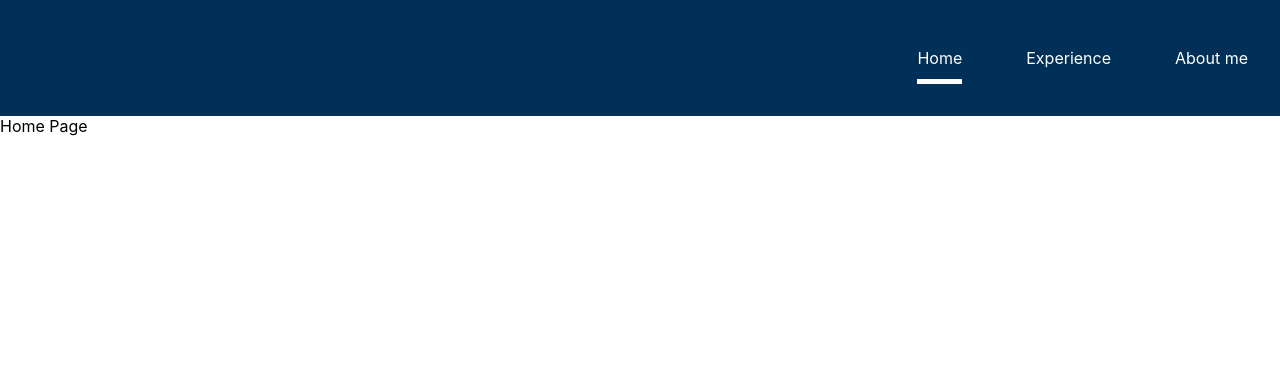
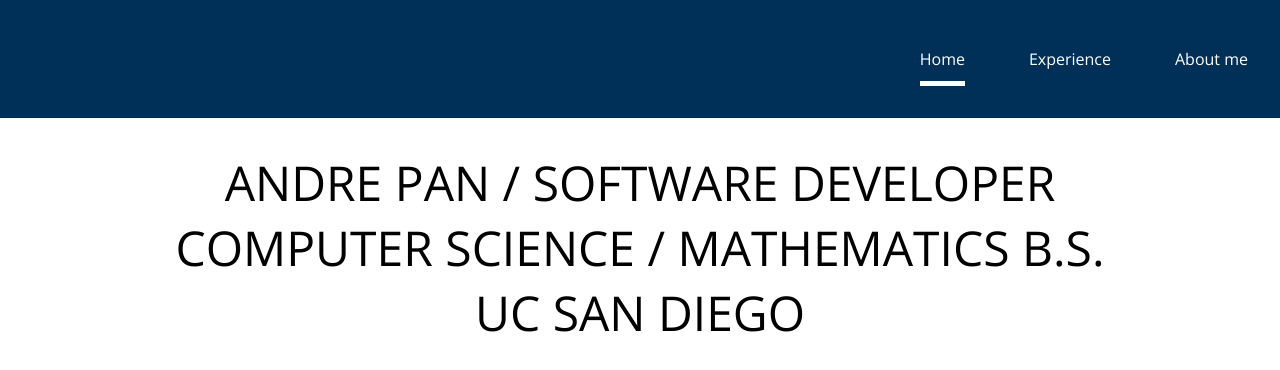
Before and after one commit to andre-pan/andre-pan.github.io, a React (Create React App) app: page /home in a window 1280 px wide. Shown: the top 370 px of the page. Built offline with nearby package versions, Linux system fonts and the light colour scheme.

Commit message:
home text + font family

```diff
--- a/src/App.css
+++ b/src/App.css
@@ -37,7 +37,21 @@
   }
 } */
 
+@import url('https://fonts.googleapis.com/css2?family=Open+Sans&display=swap');
 
+body{
+  font-family: 'Open Sans', sans-serif;
+}
 .margin-left-auto{
   margin-left: auto !important;
 }
+
+h1{
+  text-transform: uppercase;
+  font-size: 3em;
+  font-weight: 300;
+}
+
+.text-center{
+  text-align: center;
+}
--- a/src/pages/Home.js
+++ b/src/pages/Home.js
@@ -2,8 +2,14 @@
 
 function HomePage(){
     return (
-        <div>
-            Home Page
+        <div className="text-center">
+            <h1>
+                Andre Pan / Software Developer
+                <br/>
+                Computer Science / Mathematics B.S.
+                <br/>
+                UC San Diego
+            </h1>
         </div>
     );
 }
```
